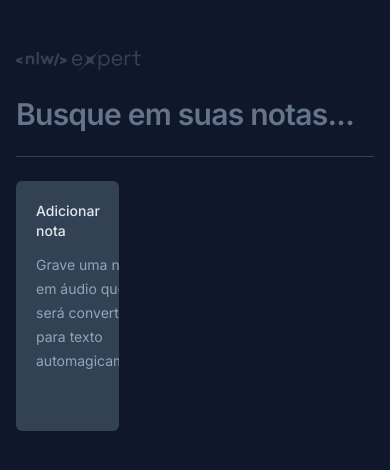
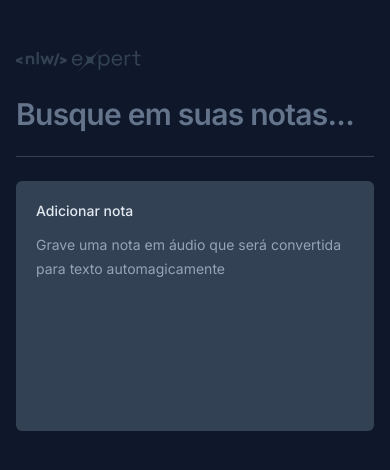
Before and after one commit to pdrmenezes/voice-notes-app, a React (Vite) app: page / in a window 390 px wide. Shown: the top 470 px of the page. Built offline with nearby package versions, Linux system fonts and the light colour scheme.

Commit message:
feat: improve responsiveness

```diff
--- a/src/app.tsx
+++ b/src/app.tsx
@@ -64,7 +64,7 @@
       </form>
       <div className="h-px bg-slate-700"></div>
 
-      <div className="grid grid-cols-3 gap-6 auto-rows-[250px]">
+      <div className="grid grid-cols-1 md:grid-cols-2 lg:grid-cols-3 gap-6 auto-rows-[250px]">
         <NewNoteCard onCreateNote={onCreateNote} />
         {filteredNotes.length > 0 &&
           filteredNotes.map((note) => <NoteCard key={note.id} note={note} onDeleteNote={onDeleteNote} />)}
--- a/src/components/new-note-card.tsx
+++ b/src/components/new-note-card.tsx
@@ -91,7 +91,7 @@
       </Dialog.Trigger>
       <Dialog.Portal>
         <Dialog.Overlay className="inset-0 fixed bg-black/50">
-          <Dialog.Content className="fixed flex flex-col left-1/2 top-1/2 -translate-x-1/2 -translate-y-1/2 outline-none bg-slate-700 rounded-md w-full h-[60vh] max-w-2xl overflow-hidden">
+          <Dialog.Content className="fixed flex flex-col inset-0 md:inset-auto md:left-1/2 md:top-1/2 md:-translate-x-1/2 md:-translate-y-1/2 outline-none bg-slate-700 md:rounded-md w-full md:h-[60vh] md:max-w-2xl overflow-hidden">
             <Dialog.Close className="absolute right-0 top-0 bg-slate-800 p-1.5 text-slate-400 hover:text-slate-100">
               <X className="size-5 " />
             </Dialog.Close>
--- a/src/components/note-card.tsx
+++ b/src/components/note-card.tsx
@@ -21,7 +21,7 @@
       </Dialog.Trigger>
       <Dialog.Portal>
         <Dialog.Overlay className="inset-0 fixed bg-black/50">
-          <Dialog.Content className="fixed flex flex-col left-1/2 top-1/2 -translate-x-1/2 -translate-y-1/2 outline-none bg-slate-700 rounded-md w-full h-[60vh] max-w-2xl overflow-hidden">
+          <Dialog.Content className="fixed flex flex-col inset-0 md:inset-auto md:left-1/2 md:top-1/2 md:-translate-x-1/2 md:-translate-y-1/2 outline-none bg-slate-700 md:rounded-md w-full md:h-[60vh] md:max-w-2xl overflow-hidden">
             <Dialog.Close className="absolute right-0 top-0 bg-slate-800 p-1.5 text-slate-400 hover:text-slate-100">
               <X className="size-5 " />
             </Dialog.Close>
```
